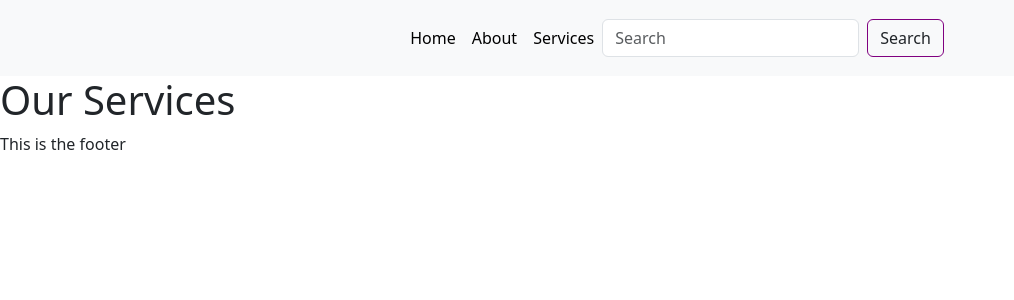
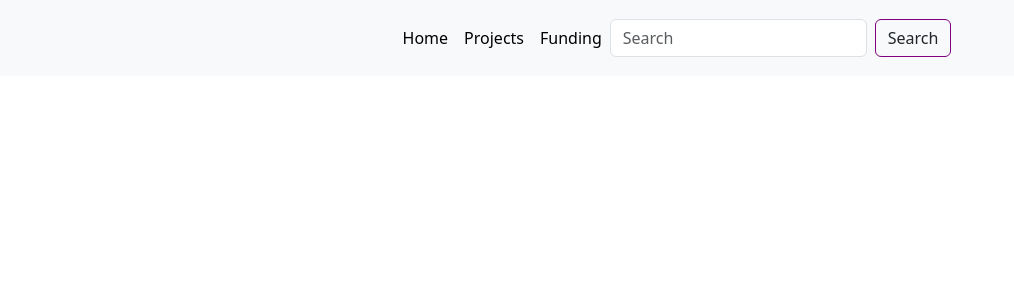
Before and after one commit to davidnene/tunga, a Vue app: page /services in a window 1280 px wide. Shown: the top 300 px of the page, without its empty margins (0-1014 px from the left). Built offline with nearby package versions, Linux system fonts and the light colour scheme; some icons are missing.

Commit message:
Style navbar to fixed position

```diff
--- a/src/components/Navbar.vue
+++ b/src/components/Navbar.vue
@@ -5,7 +5,7 @@ import TungaIcon from '../assets/TungaIcon.vue';
 </script>
 
 <template>
-      <nav class="navbar navbar-expand-lg bg-body-tertiary">
+      <nav class="navbar navbar-expand-lg bg-body-tertiary fixed-top">
         <div class="container-fluid">
             <RouterLink class="navbar-brand" to="/"><TungaIcon width="50"/></RouterLink>
             <button class="navbar-toggler" type="button" data-bs-toggle="collapse" data-bs-target="#navbarSupportedContent" aria-controls="navbarSupportedContent" aria-expanded="false" aria-label="Toggle navigation">
@@ -17,10 +17,10 @@ import TungaIcon from '../assets/TungaIcon.vue';
                     <RouterLink class="nav-link active" aria-current="page" to="/">Home</RouterLink>
                 </li>
                 <li class="nav-item">
-                    <RouterLink class="nav-link active" aria-current="page" to="/about">About</RouterLink>
+                    <RouterLink class="nav-link active" aria-current="page" to="/projects">Projects</RouterLink>
                 </li>
                 <li class="nav-item">
-                    <RouterLink class="nav-link active" aria-current="page" to="/services">Services</RouterLink>
+                    <RouterLink class="nav-link active" aria-current="page" to="/funding">Funding</RouterLink>
                 </li>
                 <!-- <li class="nav-item">
                     <a class="nav-link" href="#">Link</a>
```
